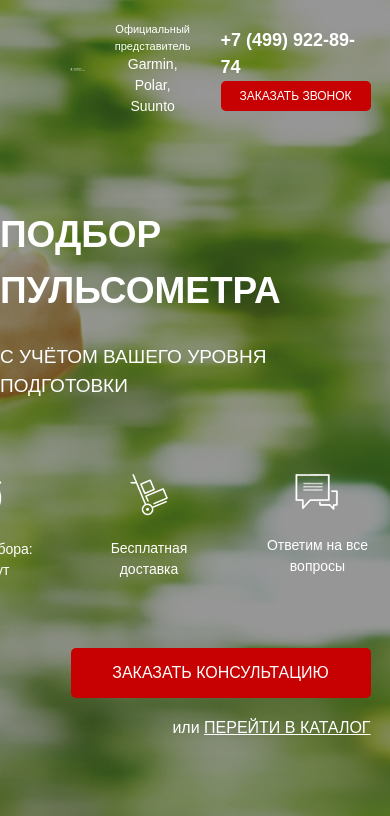
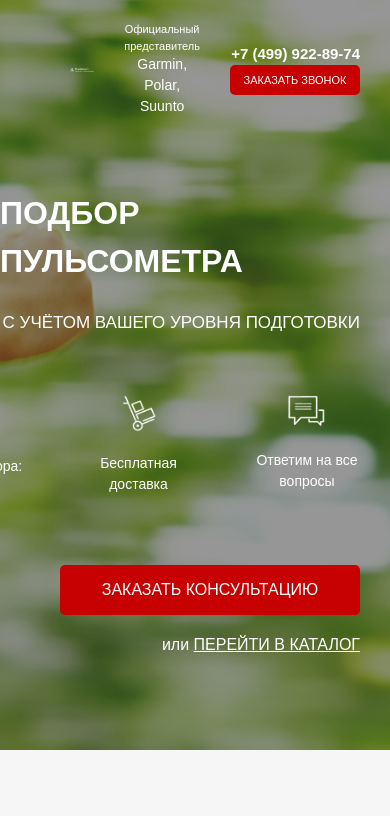
Before and after one commit to leonv25/new, a website: page src/index.html in a window 390 px wide. Shown: the top 816 px of the page. Drawn offline with nearby package versions, Linux system fonts and the light colour scheme.

Commit message:
commit_19.04.2021 22:08 @media

```diff
--- a/src/sass/blocks/_media.scss
+++ b/src/sass/blocks/_media.scss
@@ -2,17 +2,31 @@
     .promo {
         .header {
             padding-left: 70px;
-            width: 90%;
+            margin-right: 20px;
+            &__phone {
+                font-size: 17px;
+
+            }
         }
         &_wrapper {
-            width: 90%;
+            margin-right: 20px;
         }
         &__header {
-            font-size: 37px;
+            font-size: 35px;
         }
         &__subheader {
             font-size: 19px;
         }
+        &__icons {
+            margin-top: 60px;
+        }
+        &__icon {
+            img {
+                display: block;
+                width: 40px;
+            }
+        }
+
     }
     .carousel {
         /* Початок адаптації під  Slick Slider*/
@@ -53,16 +67,32 @@
 @media (max-width: 991px) {
     .promo {
         .header {
-            width: 95%;
+            margin-right: 30px;
+            &__phone {
+                font-size: 15px;
+            }
+            button {
+                font-size: 11px;
+            }
         }
         &_wrapper {
-            width: 95%;
+            margin-top: 72px;
+            margin-right: 30px;
         }
         &__header {
-            font-size: 37px;
+            font-size: 32px;
         }
         &__subheader {
-            font-size: 19px;
+            font-size: 17px;
+        }
+        &__icons {
+            margin-top: 51px;
+        }
+        &__icon {
+            img {
+                display: block;
+                width: 38px;
+            }
         }
     }
 
@@ -87,6 +117,14 @@
                 font-size: 14px;
             }
         }
+        &__contacts {
+            a {
+                font-size: 15px;
+            }
+            .button {
+                width: 130px;
+            }
+        }
     }
     .advantages {
         &___wrapper {
```
Also changed, not shown: src/css/style.min.css.
